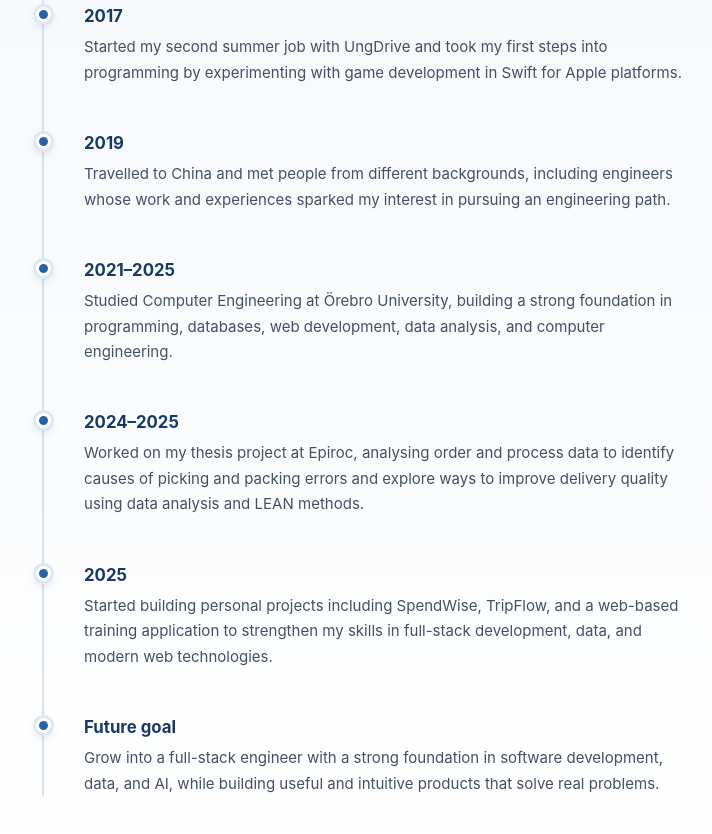
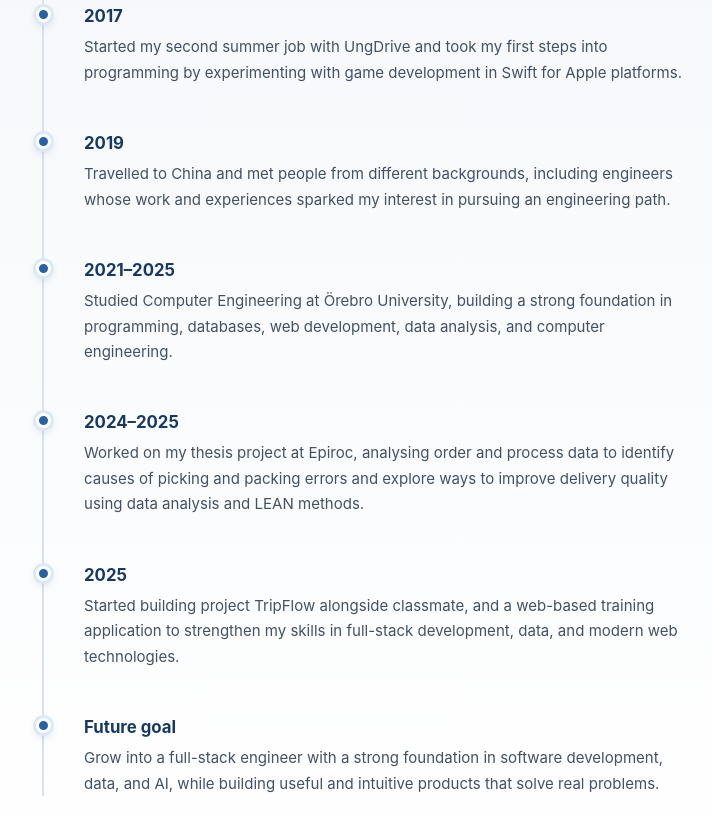
Before and after one commit to Lilooo73/my-portfolio, a plain HTML site: page index.html in a window 1280 px wide. Shown: the part 3148-3982 px from the top of the page, without its empty margins (48-760 px from the left). Drawn offline with Linux system fonts and the light colour scheme.

Commit message:
Fix layout

```diff
--- a/index.html
+++ b/index.html
@@ -324,7 +324,7 @@
                 <div class="journey-item">
                     <div class="dot"></div>
                     <h3>2025</h3>
-                    <p>Started building personal projects including SpendWise, TripFlow, and a web-based training application to strengthen my skills in full-stack development, data, and modern web technologies.</p>
+                    <p>Started building project TripFlow alongside classmate, and a web-based training application to strengthen my skills in full-stack development, data, and modern web technologies.</p>
                 </div>
 
                 <div class="journey-item">
```
